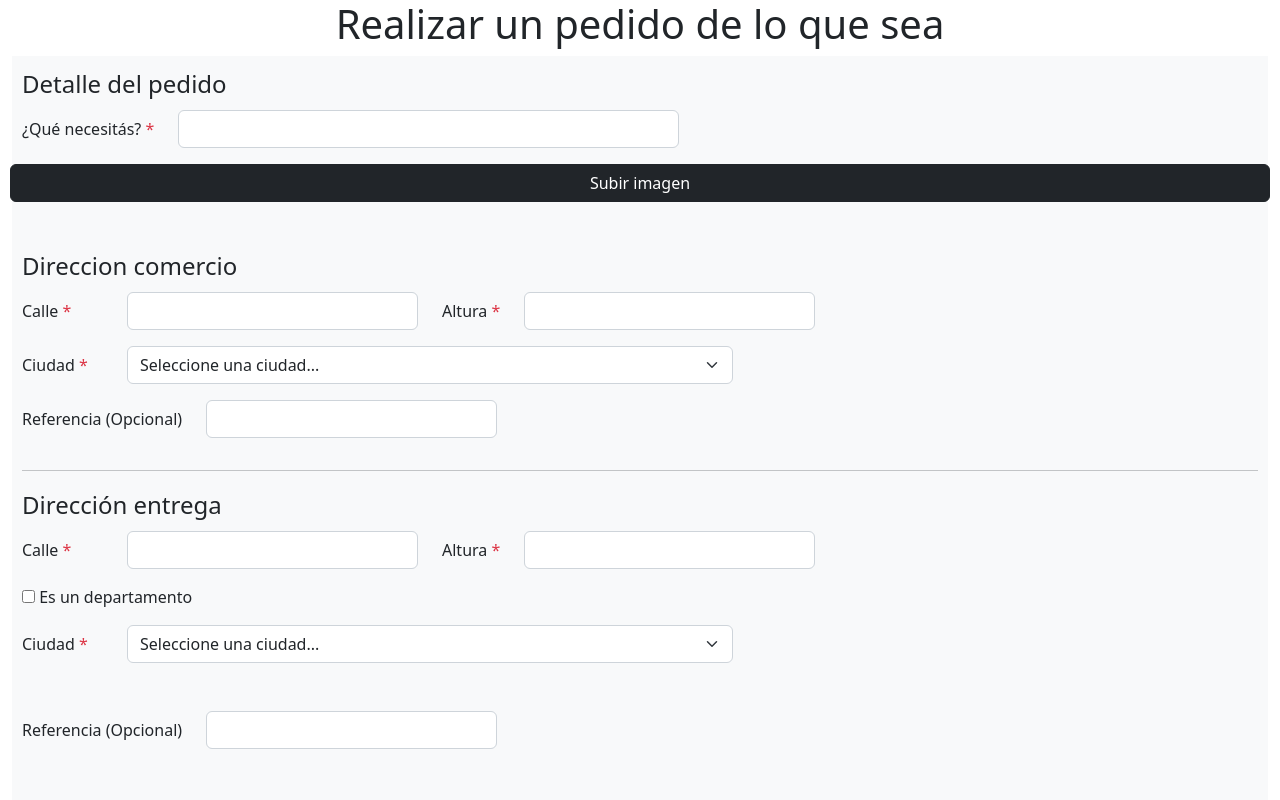
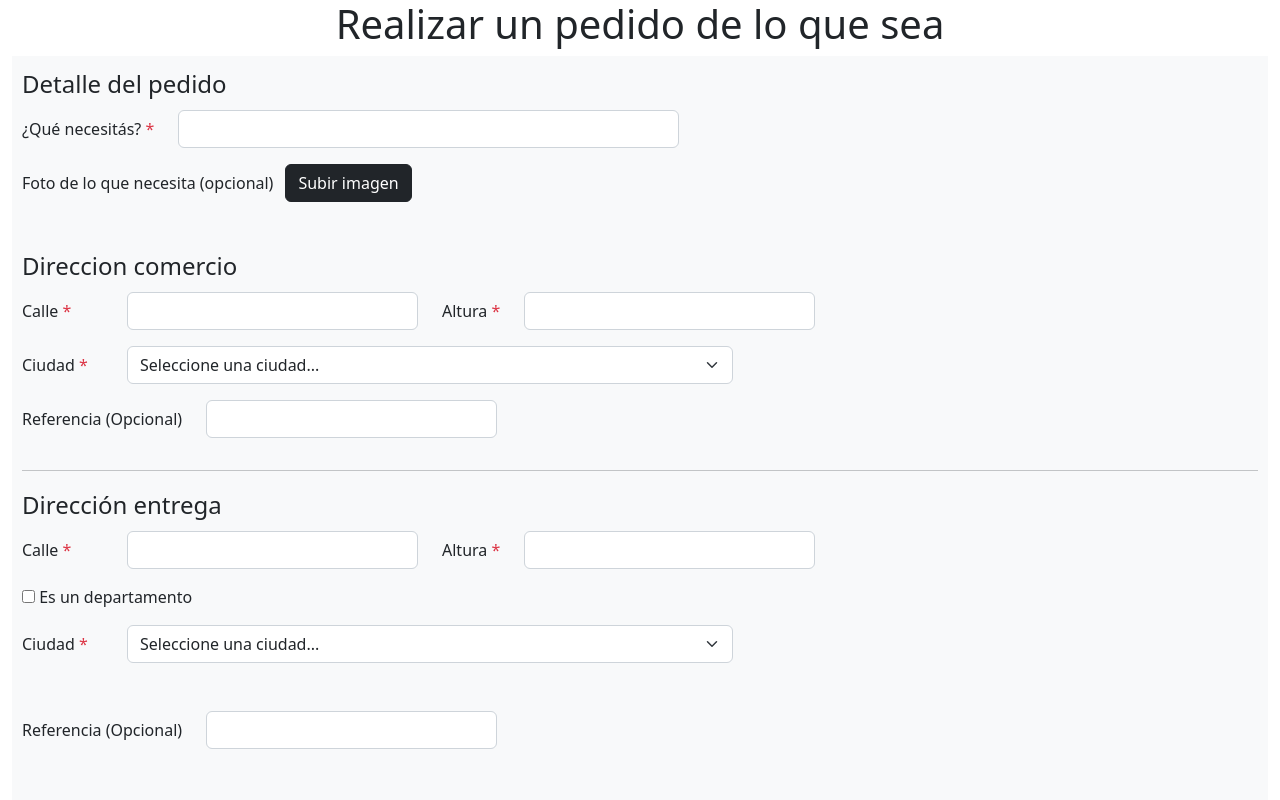
Before and after one commit to tomasDelizia/deliver-eat, an Angular app: page /pedido-lo-que-sea in a window 1280 px wide. Shown: the top 800 px of the page. Built offline with nearby package versions, Linux system fonts and the light colour scheme.

Commit message:
Mejorar botón de subir imagen.

```diff
--- a/src/app/components/pedido-lo-que-sea/pedido-lo-que-sea.component.html
+++ b/src/app/components/pedido-lo-que-sea/pedido-lo-que-sea.component.html
@@ -31,16 +31,15 @@
       <!--campo Imagen-->
       <div class="row form-group my-3">
         <!-- Subir imagen-->
-        <label for="imagen" class="btn btn-dark">Subir imagen</label>
+        <label class="col-form-label col-sm-auto">
+          Foto de lo que necesita (opcional)
+        </label>
+        <label for="imagen" class="btn btn-dark col-sm-auto">Subir imagen</label>
         <input id="imagen" style="visibility:hidden;" type="file" multiple accept=".jpg" (change)="onImagenChange($event)">
 
         <!-- Vista previa de imagen -->
         <div class="imagePreview" *ngIf="urlImagen && urlImagen !== ''">
           <img [src]="urlImagen" [alt]="" width="200px" height="200px">
-        </div>
-
-        <div class="text-danger" *ngIf="(urlImagen === '' || submitted) && form['imagen'].errors?.['required']">
-          La imagen es requerida.
         </div>
       </div>
     </fieldset>
--- a/src/app/components/pedido-lo-que-sea/pedido-lo-que-sea.component.ts
+++ b/src/app/components/pedido-lo-que-sea/pedido-lo-que-sea.component.ts
@@ -30,7 +30,7 @@ export class PedidoLoQueSeaComponent implements OnInit {
   private buildForm(): void {
     this.formPedido = this.formBuilder.group({
       descripcionPedido: [null, [Validators.required, Validators.minLength(3), Validators.maxLength(30)]],
-      imagen: [null, Validators.required],
+      imagen: [null],
       origenImagen: [null, Validators.required],
       calleNombreComercio: [null, [Validators.required, Validators.minLength(3), Validators.maxLength(50)]],
       calleNumeroComercio: [null, [Validators.required, Validators.pattern("[0-9]{1,5}")]],
```
